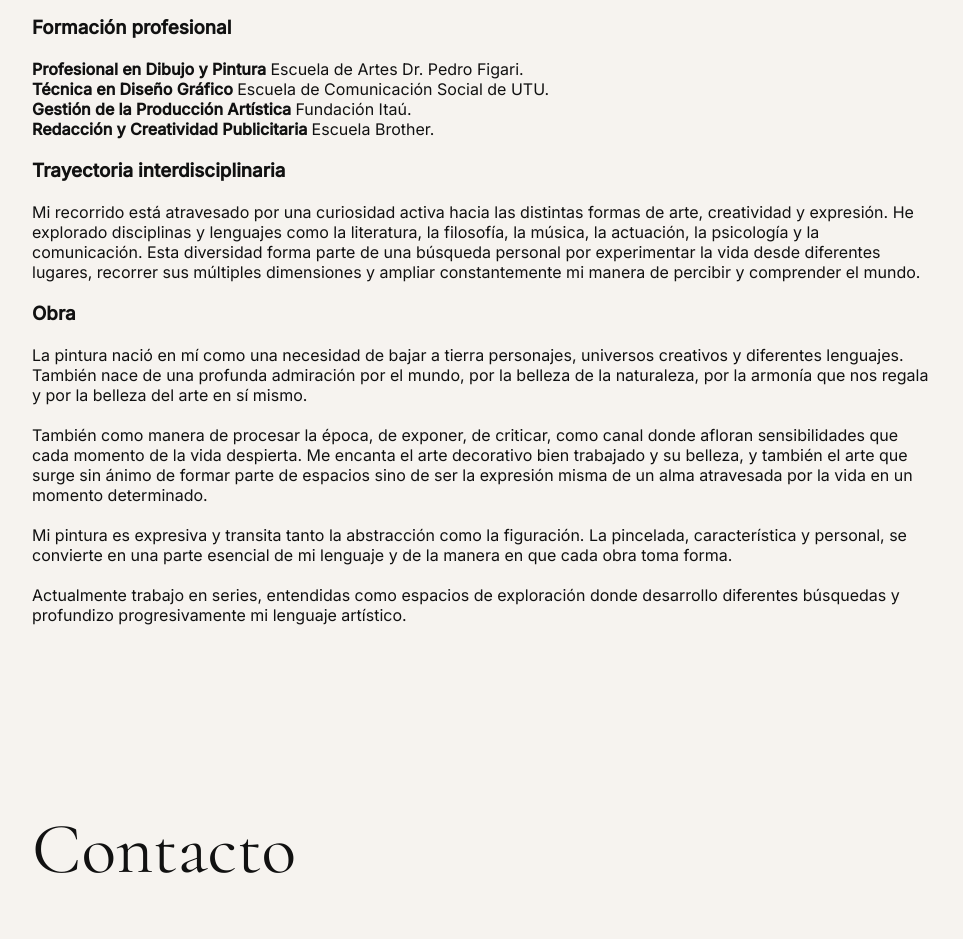
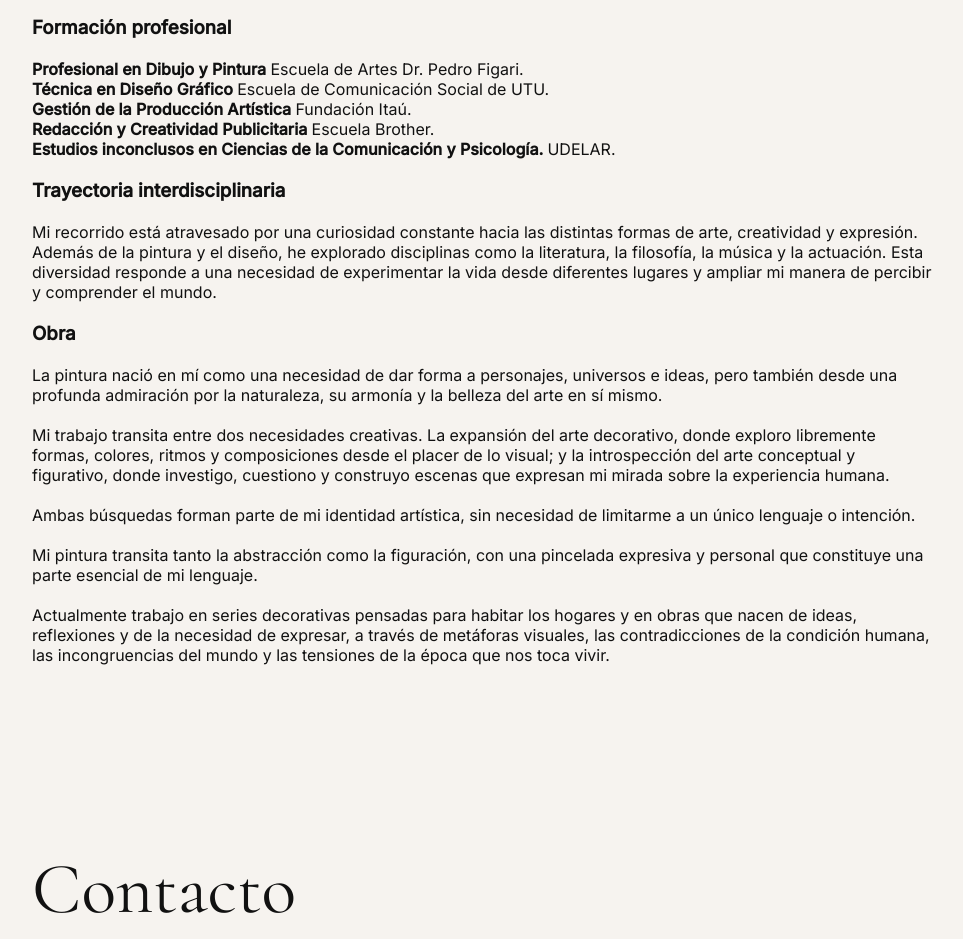
Before and after one commit to aniavaloart/aniavaloart.github.io, a plain HTML site: page index.html in a window 1280 px wide. Shown: the part 1440-2379 px from the top of the page, without its empty margins (32-995 px from the left). Drawn offline with nearby package versions, Linux system fonts and the light colour scheme; no server answers.

Commit message:
Update index.html

```diff
--- a/index.html
+++ b/index.html
@@ -277,22 +277,24 @@ Me interesa que el arte pueda llegar a más personas sin perder su carácter ún
                         <p><strong>Técnica en Diseño Gráfico </strong>Escuela de Comunicación Social de UTU.</p>
                         <p><strong>Gestión de la Producción Artística </strong>Fundación Itaú.</p>
                         <p><strong>Redacción y Creatividad Publicitaria </strong>Escuela Brother.</p>
+                         <p><strong>Estudios inconclusos en Ciencias de la Comunicación y Psicología. </strong>UDELAR.</p>
                     </div>
                 </div>
 
                 <div class="bio-section">
                    <br>
                     <h3>Trayectoria interdisciplinaria</h3><br>
-                    <p>Mi recorrido está atravesado por una curiosidad activa hacia las distintas formas de arte, creatividad y expresión. He explorado disciplinas y lenguajes como la literatura, la filosofía, la música, la actuación, la psicología y la comunicación. Esta diversidad forma parte de una búsqueda personal por experimentar la vida desde diferentes lugares, recorrer sus múltiples dimensiones y ampliar constantemente mi manera de percibir y comprender el mundo.</p>
+                    <p>Mi recorrido está atravesado por una curiosidad constante hacia las distintas formas de arte, creatividad y expresión. Además de la pintura y el diseño, he explorado disciplinas como la literatura, la filosofía, la música y la actuación. Esta diversidad responde a una necesidad de experimentar la vida desde diferentes lugares y ampliar mi manera de percibir y comprender el mundo.</p>
                 </div>
 
                 <div class="bio-section">
                     <br><h3>Obra</h3><br>
                     <p></p>
-                    <p>La pintura nació en mí como una necesidad de bajar a tierra personajes, universos creativos y diferentes lenguajes. También nace de una profunda admiración por el mundo, por la belleza de la naturaleza, por la armonía que nos regala y por la belleza del arte en sí mismo.</p><br
-                     <p>También como manera de procesar la época, de exponer, de criticar, como canal donde afloran sensibilidades que cada momento de la vida despierta. Me encanta el arte decorativo bien trabajado y su belleza, y también el arte que surge sin ánimo de formar parte de espacios sino de ser la expresión misma de un alma atravesada por la vida en un momento determinado.</p><br>
-                    <p>Mi pintura es expresiva y transita tanto la abstracción como la figuración. La pincelada, característica y personal, se convierte en una parte esencial de mi lenguaje y de la manera en que cada obra toma forma.</p><br>
-                 <p>Actualmente trabajo en series, entendidas como espacios de exploración donde desarrollo diferentes búsquedas y profundizo progresivamente mi lenguaje artístico.</p><br>
+                    <p>La pintura nació en mí como una necesidad de dar forma a personajes, universos e ideas, pero también desde una profunda admiración por la naturaleza, su armonía y la belleza del arte en sí mismo.</p><br
+                     <p>Mi trabajo transita entre dos necesidades creativas. La expansión del arte decorativo, donde exploro libremente formas, colores, ritmos y composiciones desde el placer de lo visual; y la introspección del arte conceptual y figurativo, donde investigo, cuestiono y construyo escenas que expresan mi mirada sobre la experiencia humana.</p><br>
+                    <p>Ambas búsquedas forman parte de mi identidad artística, sin necesidad de limitarme a un único lenguaje o intención.</p><br>
+                 <p>Mi pintura transita tanto la abstracción como la figuración, con una pincelada expresiva y personal que constituye una parte esencial de mi lenguaje.</p><br>
+                <p>Actualmente trabajo en series decorativas pensadas para habitar los hogares y en obras que nacen de ideas, reflexiones y de la necesidad de expresar, a través de metáforas visuales, las contradicciones de la condición humana, las incongruencias del mundo y las tensiones de la época que nos toca vivir.</p><br>
                 </div>
 
             </div>
```
